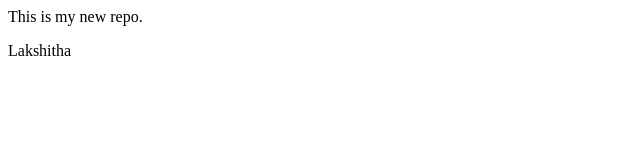
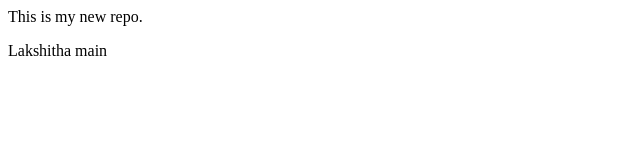
Before and after one commit to RAVADA-LAKSHITHA/localrepo, a plain HTML site: page index.html in a window 1280 px wide. Shown: the full height of the page, 0-640 px from the left. Drawn offline with Linux system fonts and the light colour scheme.

Commit message:
Lakshitha main in main

```diff
--- a/index.html
+++ b/index.html
@@ -1,2 +1,2 @@
 <p>This is my new repo.</p>
-<p> Lakshitha </p>
+<p> Lakshitha main</p>
```
